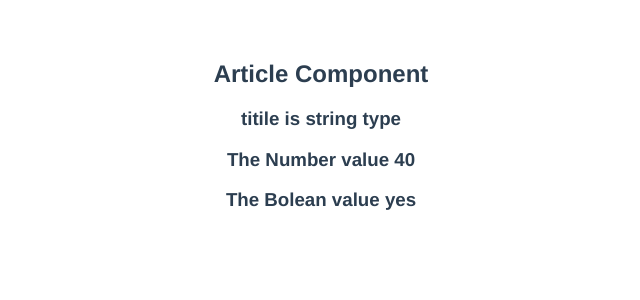
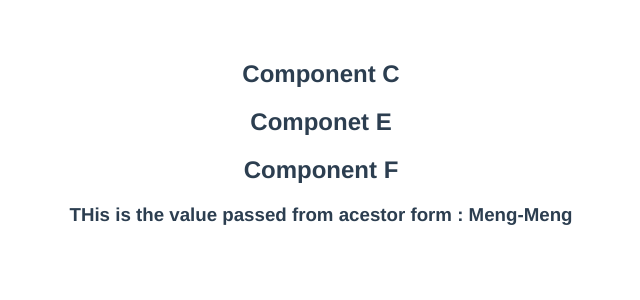
Before and after one commit to Mengsrun-Lao/vuejs3-component-tutorial, a Vue app: page / in a window 1280 px wide. Shown: the top 300 px of the page, without its empty margins (319-959 px from the left). Built offline with nearby package versions, Linux system fonts and the light colour scheme.

Commit message:
T33 - provide and Inject ( pass data from parent to child component )

```diff
--- a/src/App.vue
+++ b/src/App.vue
@@ -1,17 +1,18 @@
 <template>
 
-  <Article id="my-attribute" title="titile is string type" :like="40" :isPublised="true" />
+
+  <ComponentC/>
 
 </template>
 
 <script>
 
-import Article from './components/Article.vue';
+import ComponentC from './components/ComponentC.vue';
 
 export default {
   name: 'App',
   components: {
-    Article,
+    ComponentC,
   },
   data(){
     return{
--- a/src/components/Article.vue
+++ /dev/null
@@ -1,28 +0,0 @@
-<template>
-    <div>
-        <h2>Article Component</h2>
-        <h3>{{ title }}</h3>
-        <h3 v-bind="$attrs">The Number value {{ like }}</h3>
-        <h3>The Bolean value {{ isPublised ? 'yes': 'No' }}</h3>
-    </div>
-</template>
-
-<script>
-    export default {
-        name:'ArticleComponent',
-        props:{
-            title:{
-                type: String,
-                require: true,
-                default: 'Article default value'
-            },
-            like: Number,
-            isPublised: Boolean,
-        },
-        inheritAttrs:false
-    }
-</script>
-
-<style scoped>
-
-</style>
--- /dev/null
+++ b/src/components/ComponentC.vue
@@ -0,0 +1,32 @@
+<template>
+    <div>
+        <h2>Component C</h2>
+        <ComponentE />
+    </div>
+</template>
+
+<script>
+import ComponentE from './ComponentE.vue';
+    export default {
+        components:{
+            ComponentE,
+        },
+        data(){
+            return {
+                dynamicName:'Meng-Meng',
+            }
+        },
+        provide(){
+            return {
+                username: this.dynamicName,
+            }
+        }
+
+        // This called the object, if we want to pass the value as dynamic . we cannot use object, if object the child component wil reference to the old value
+        // that's why the main reason , you have to use as the function instead. this makes sense for this as well .
+        // provide:{
+        //     username: 'Mengsrun'
+        // }
+
+    }
+</script>
--- /dev/null
+++ b/src/components/ComponentE.vue
@@ -0,0 +1,17 @@
+<template>
+    <div>
+        <h2>Componet E</h2>
+        <ComponentF/>
+    </div>
+</template>
+
+<script>
+import ComponentF from './ComponentF.vue';
+
+    export default {
+        name:'componet-e',
+        components:{
+            ComponentF,
+        },
+    }
+</script>
--- /dev/null
+++ b/src/components/ComponentF.vue
@@ -0,0 +1,16 @@
+<template>
+    <div>
+        <h2>Component F</h2>
+        <h3>THis is the value passed from acestor form : {{ username }}</h3>
+    </div>
+</template>
+
+<script>
+    export default {
+        name:'component-F',
+        inject:[
+            'username'
+        ]
+    }
+
+</script>
```
Also changed, not shown: src/components/Greet.vue (deleted, +0 -12 lines).
